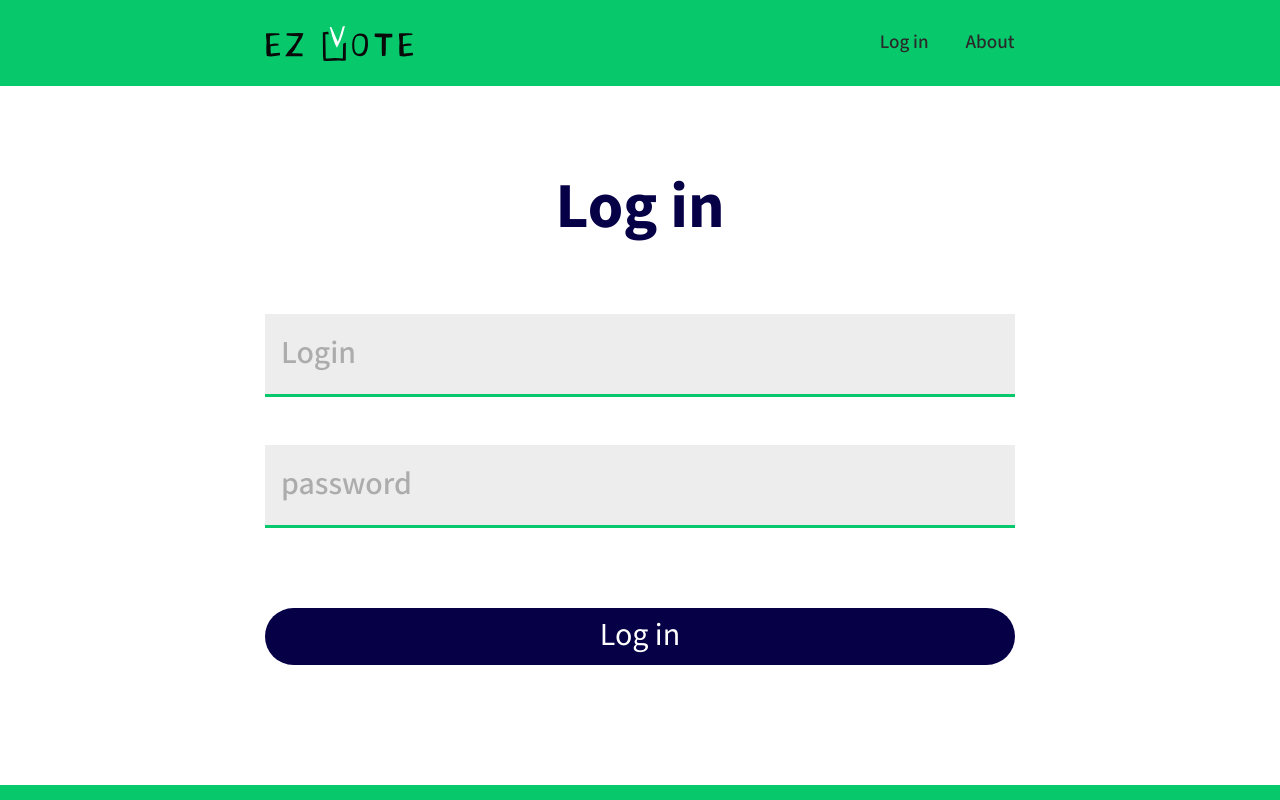
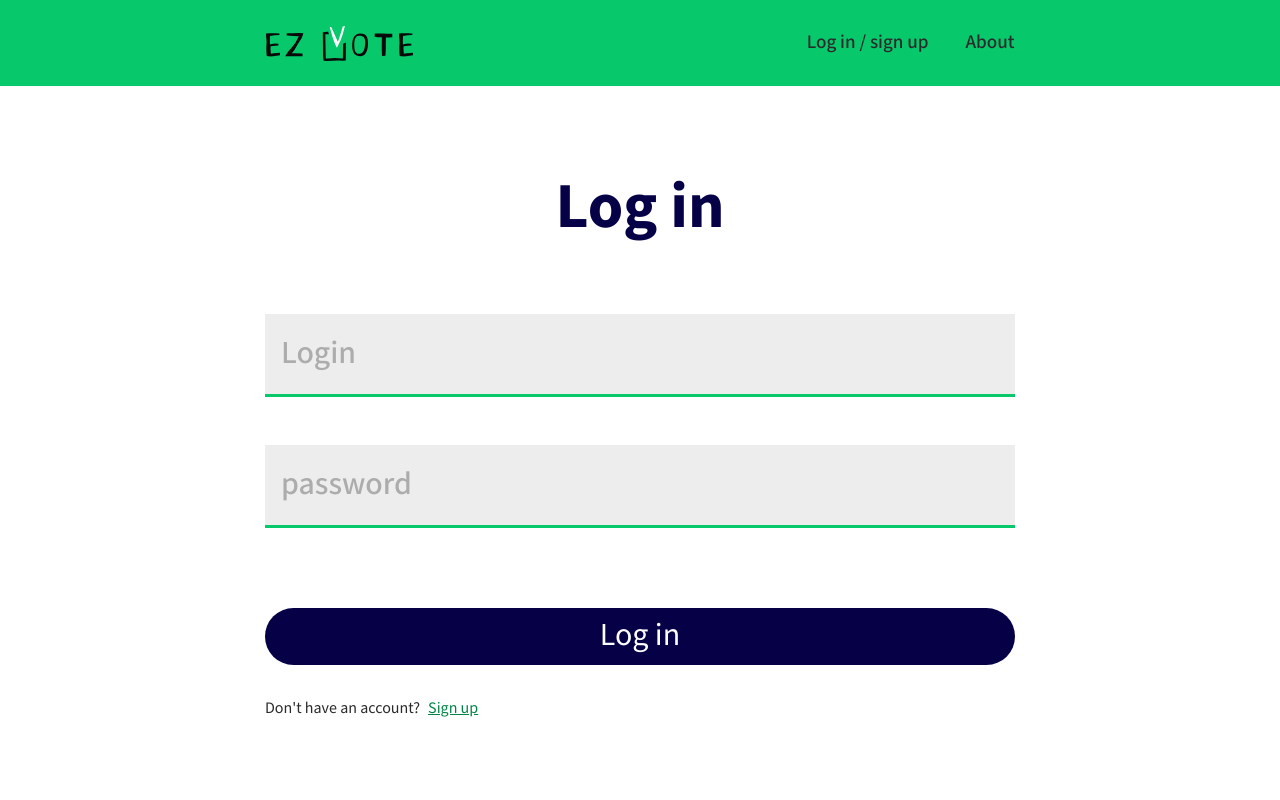
Before and after one commit to mp-martin/ez-vote-front, a React (Create React App) app: page /login in a window 1280 px wide. Built offline with nearby package versions, Linux system fonts and the light colour scheme; no server answers.

Commit message:
UX improvement

```diff
--- a/src/components/Layout/Navbar/Navbar.tsx
+++ b/src/components/Layout/Navbar/Navbar.tsx
@@ -18,7 +18,7 @@ export const Navbar = () => {
                 </div>}
             <div className='Navbar'>
                 {(user.userLogin !== '') && <Link to='/mypolls'>My polls</Link>}
-                {(user.userLogin === '') && <Link to='/login'>Log in</Link>}
+                {(user.userLogin === '') && <Link to='/login'>Log in / sign up</Link>}
                 {(user.userLogin !== '') && <a href='#' onClick={() => {
                   logout()
                   setShowMessage(true)
--- /dev/null
+++ b/src/components/Login/Login.css
@@ -0,0 +1,15 @@
+.login__text {
+    color: var(--color-text);
+    font-size: 1em;
+    display: flex;
+    flex-direction: row;
+    align-items: center;
+    gap: 0.5em;
+}
+
+.login__text a {
+    font-size: 1em;
+    font-weight: 400;
+    color: var(--color-inlinelink);
+    text-decoration: underline;
+}
--- a/src/components/Login/Login.tsx
+++ b/src/components/Login/Login.tsx
@@ -1,5 +1,6 @@
 import React, { useContext, useState } from 'react'
 import '../AddPoll/AddPoll.css'
+import './Login.css'
 import { useAuth } from '../../hooks/use.auth'
 import { Button } from '../common/Button/Button'
 import { useForm } from 'react-hook-form'
@@ -8,7 +9,7 @@ import { apiUrl } from '../../config/api'
 import { Spinner } from '../common/Spinner/Spinner'
 import { type AuthPositiveResponse } from 'types'
 import { MessageContext } from '../../contexts/message.context'
-import { useNavigate } from 'react-router-dom'
+import { Link, useNavigate } from 'react-router-dom'
 
 export const Login = () => {
   const [loading, setLoading] = useState(false)
@@ -84,7 +85,9 @@ export const Login = () => {
                     color={'var(--color-title)'}
                     width={100}/>
             </form>
-
+            <div className="login__text" style={{ flexDirection: 'row' }}><p>{'Don\'t have an account?'}</p><Link
+                to="/register">Sign
+                up</Link></div>
         </div>
   )
 }
```
